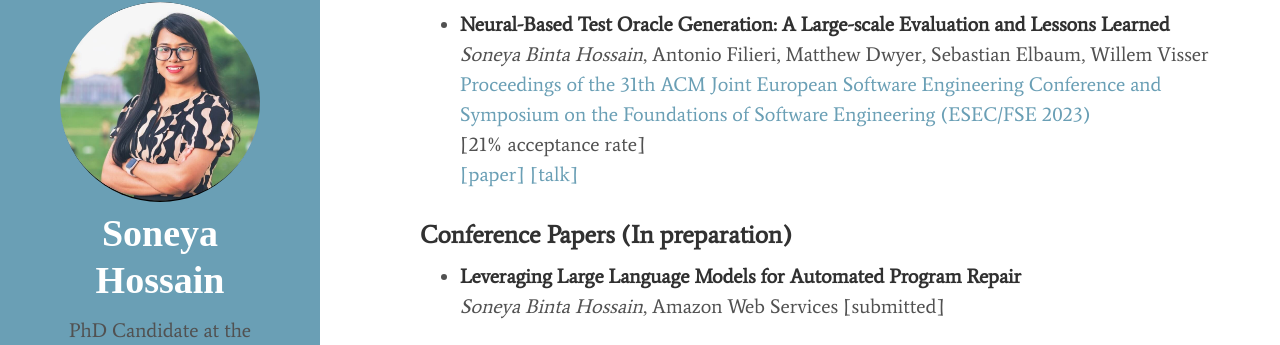
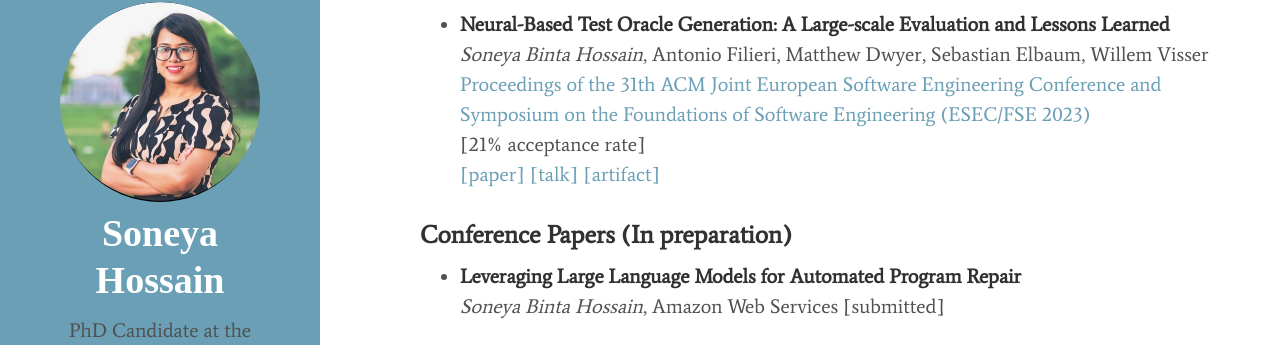
Before and after one commit to soneyahossain/soneyahossain.github.io, a Jekyll site: the page built from publications.md, in a window 1280 px wide and 964 px high. Shown: the part 282-627 px from the top of the window. Built offline with Jekyll 4.4.1, drawn with Linux system fonts in a browser that asks for light colours; cached includes are drawn as plain includes.

Commit message:
fse paper

```diff
--- a/publications.md
+++ b/publications.md
@@ -16,7 +16,7 @@ title: Publications
   *Soneya Binta Hossain*, Antonio Filieri, Matthew Dwyer, Sebastian Elbaum, Willem Visser  <br />
   [Proceedings of the 31th ACM Joint European Software Engineering Conference and Symposium on the Foundations of Software Engineering (ESEC/FSE 2023)](https://2023.esec-fse.org/details/fse-2023-research-papers/24/Neural-Based-Test-Oracle-Generation-A-Large-scale-Evaluation-and-Lessons-Learned)  <br />
   [21% acceptance rate]<br />
-  [\[paper\]](https://dl.acm.org/doi/abs/10.1145/3611643.3616265) [\[talk\]]({{'/'|relative_url}}assets/presentations/FSE-2023-talk.pdf)
+  [\[paper\]](https://dl.acm.org/doi/abs/10.1145/3611643.3616265) [\[talk\]]({{'/'|relative_url}}assets/presentations/FSE-2023-talk.pdf) [\[artifact\]](https://doi.org/10.6084/m9.figshare.21973091.v4)
 
 
 ### Conference Papers (In preparation)
```
